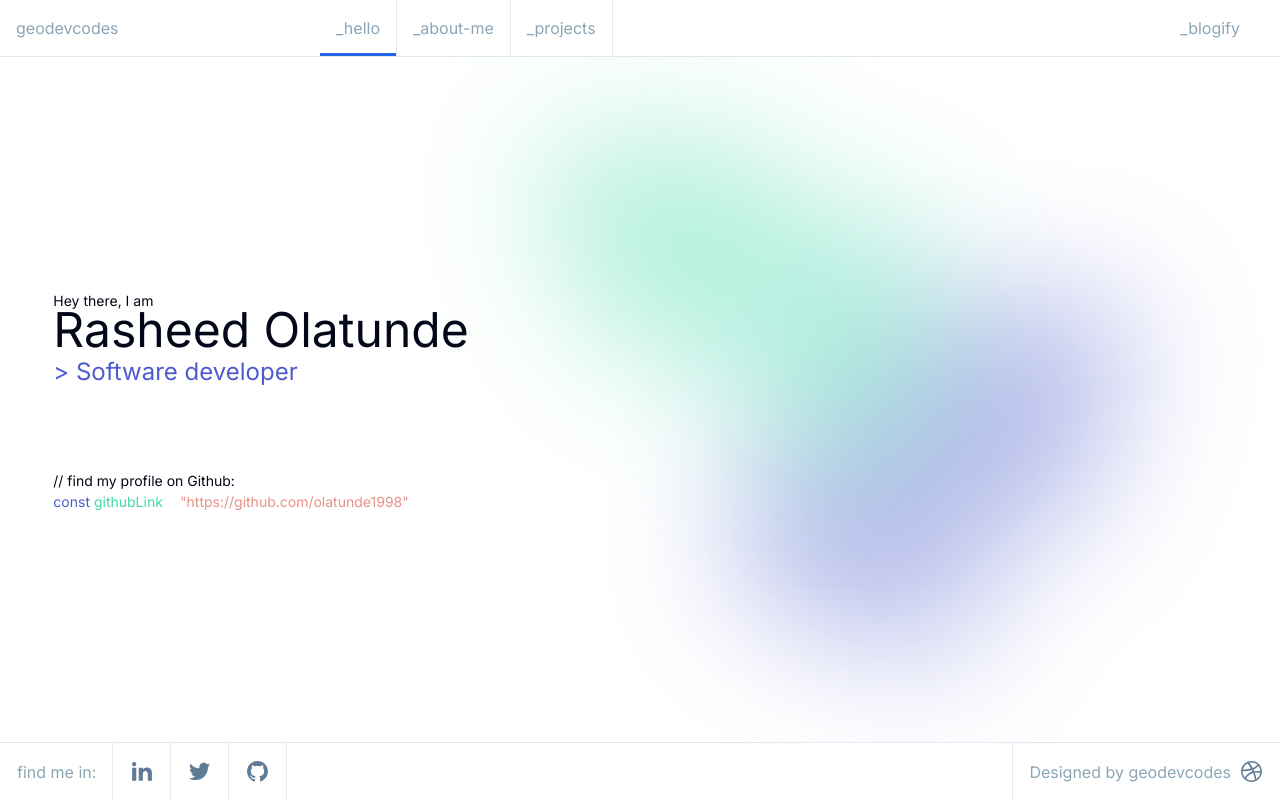
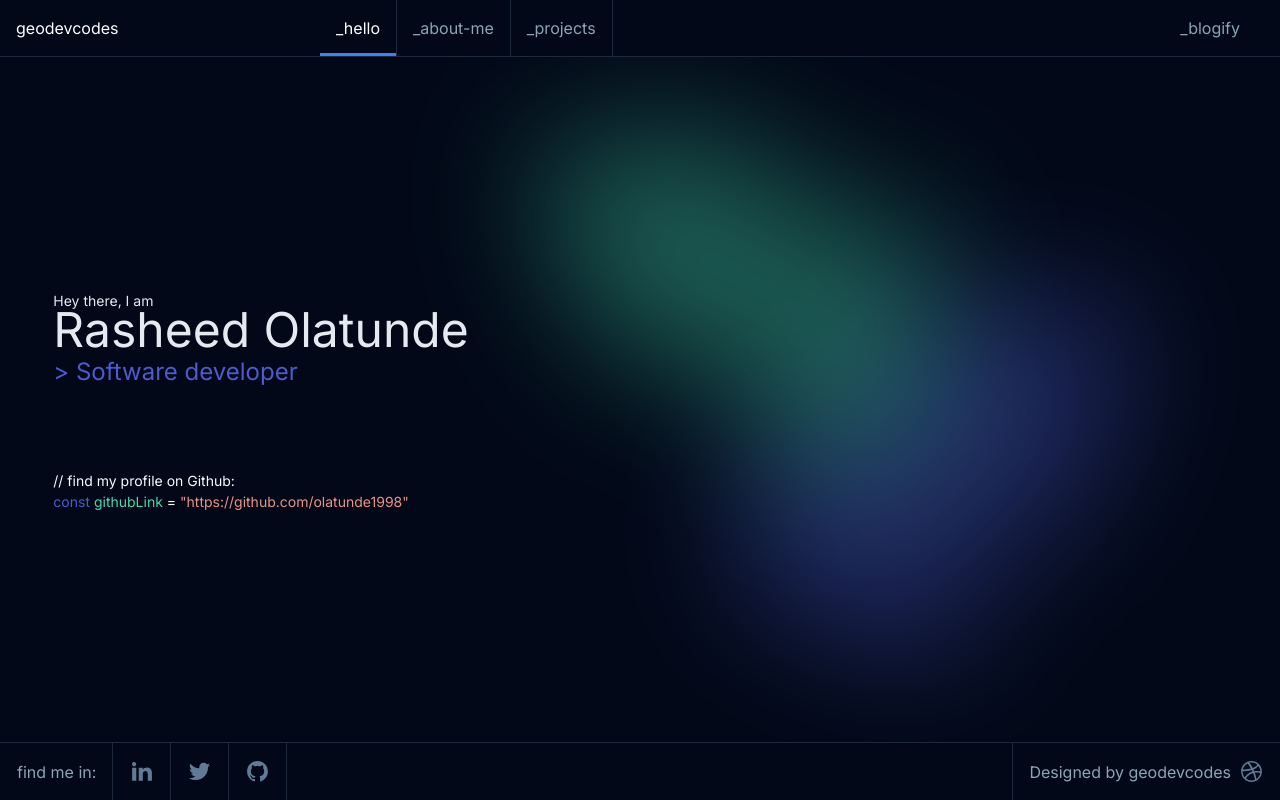
Before and after one commit to geodevcodes/v2_portfolio, a Next.js app: page / in a window 1280 px wide. Built offline with nearby package versions, Linux system fonts and the light colour scheme.

Commit message:
fix: update default theme in ThemeProvider to dark for consistency

```diff
--- a/app/layout.tsx
+++ b/app/layout.tsx
@@ -23,7 +23,8 @@ export default function RootLayout({
         <SessionProviderPage>
           <ThemeProvider
             attribute="class"
-            defaultTheme="system"
+            // defaultTheme="system"
+            defaultTheme="dark"
             enableSystem
             disableTransitionOnChange
           >
```
